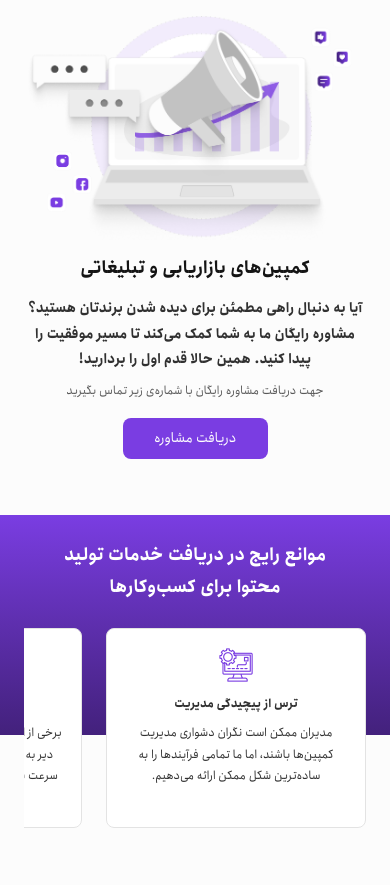
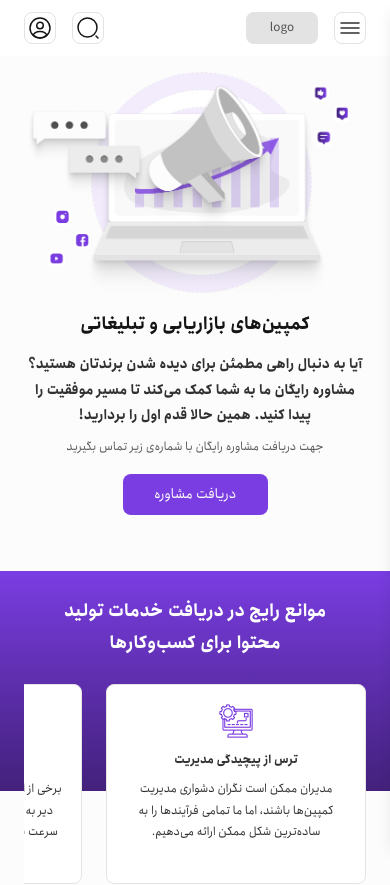
Before and after one commit to moodizone/persian, a Next.js app: page /campaigns in a window 390 px wide. Shown: the top 885 px of the page. Built offline with nearby package versions, Linux system fonts and the light colour scheme.

Commit message:
🚧 add header

```diff
--- a/src/app/globals.css
+++ b/src/app/globals.css
@@ -29,6 +29,8 @@
   --color-mercury: #e3e3e3;
   --color-gray: #8a8a8a;
   --color-scorpion: #595959;
+  --color-emperor: #515151;
+  --color-silver-chalice: #a0a0a0;
 }
 
 body {
--- /dev/null
+++ b/src/components/SVGR/Burger.tsx
@@ -0,0 +1,39 @@
+import * as React from "react";
+
+interface Props {
+  color?: string;
+  size?: number;
+}
+
+function Burger({ color = "#303030", size = 24 }: Props) {
+  return (
+    <svg
+      width={size}
+      height={size}
+      viewBox="0 0 24 24"
+      fill="none"
+      xmlns="http://www.w3.org/2000/svg"
+    >
+      <path
+        d="M3 7H21"
+        stroke={color}
+        strokeWidth="1.5"
+        strokeLinecap="round"
+      />
+      <path
+        d="M3 12H21"
+        stroke={color}
+        strokeWidth="1.5"
+        strokeLinecap="round"
+      />
+      <path
+        d="M3 17H21"
+        stroke={color}
+        strokeWidth="1.5"
+        strokeLinecap="round"
+      />
+    </svg>
+  );
+}
+
+export default Burger;
--- /dev/null
+++ b/src/components/SVGR/Search.tsx
@@ -0,0 +1,35 @@
+import * as React from "react";
+
+interface Props {
+  color?: string;
+  size?: number;
+}
+
+function Search({ color = "#141414", size = 24 }: Props) {
+  return (
+    <svg
+      width={size}
+      height={size}
+      viewBox="0 0 24 24"
+      fill="none"
+      xmlns="http://www.w3.org/2000/svg"
+    >
+      <path
+        d="M11.5 21C16.7467 21 21 16.7467 21 11.5C21 6.25329 16.7467 2 11.5 2C6.25329 2 2 6.25329 2 11.5C2 16.7467 6.25329 21 11.5 21Z"
+        stroke={color}
+        strokeWidth="1.5"
+        strokeLinecap="round"
+        strokeLinejoin="round"
+      />
+      <path
+        d="M22 22L20 20"
+        stroke={color}
+        strokeWidth="1.5"
+        strokeLinecap="round"
+        strokeLinejoin="round"
+      />
+    </svg>
+  );
+}
+
+export default Search;
--- a/src/layout/header.tsx
+++ /dev/null
@@ -1,7 +0,0 @@
-import * as React from "react";
-
-function Header() {
-  return <header></header>;
-}
-
-export default Header;
--- /dev/null
+++ b/src/layout/header/index.tsx
@@ -0,0 +1,137 @@
+"use client";
+
+import * as React from "react";
+import Link from "next/link";
+
+import Logo from "@/layout/header/logo";
+import { usePathname } from "next/navigation";
+import Burger from "@/components/SVGR/Burger";
+import Search from "@/components/SVGR/Search";
+import User from "@/components/SVGR/User";
+
+interface LinkType {
+  id: number;
+  label: string;
+  url: string;
+}
+const links: LinkType[] = [
+  { id: 1, label: "خانه", url: "#" },
+  { id: 2, label: "طراحی سایت", url: "#" },
+  { id: 3, label: "کمپین‌های بازاریابی و تبلیغاتی", url: "/campaigns" },
+  { id: 4, label: "اتوماسیون و بازاریابی", url: "#" },
+  { id: 5, label: "تولید محتوا", url: "#" },
+  { id: 6, label: "سئو", url: "#" },
+  { id: 7, label: "تماس با ما", url: "#" },
+];
+
+function Header() {
+  const [isMenuOpen, setIsMenuOpen] = React.useState(false);
+  const pathname = usePathname();
+
+  return (
+    <header className="shadow-sm bg-white px-6">
+      <div className="max-w-[1200px] mx-auto">
+        <nav
+          className="mx-auto flex items-center justify-start md:justify-between py-3 md:py-4"
+          role="navigation"
+          aria-label="main navigation"
+        >
+          <div className="flex items-center gap-4 md:hidden">
+            <button
+              onClick={() => setIsMenuOpen(true)}
+              aria-label="open-menu"
+              className="w-8 h-8 rounded-lg border border-mercury flex items-center justify-center"
+            >
+              <Burger />
+            </button>
+          </div>
+
+          <div className="mr-4 md:mr-0 ml-auto md:ml-0">
+            <Logo />
+          </div>
+
+          {/* Desktop Nav */}
+          <ul className="hidden md:flex items-center justify-center md:gap-4 lg:gap-5 xl:gap-6 text-sm font-medium grow">
+            {links.map((link) => (
+              <li key={link.id}>
+                <Link
+                  href={link.url}
+                  className={`hover:text-cod-gray ${
+                    pathname === link.url
+                      ? "text-cod-gray font-bold"
+                      : "text-silver-chalice text-[14px] font-medium"
+                  }`}
+                >
+                  {link.label}
+                </Link>
+              </li>
+            ))}
+          </ul>
+
+          {/* Icons */}
+          <div className="flex items-center gap-4">
+            <button
+              aria-label="open-menu"
+              className="w-8 h-8 rounded-lg border border-mercury flex items-center justify-center"
+            >
+              <Search />
+            </button>
+            <button
+              aria-label="open-menu"
+              className="w-8 h-8 rounded-lg border border-mercury flex items-center justify-center"
+            >
+              <User color="#141414" />
+            </button>
+          </div>
+        </nav>
+
+        <div
+          className={`fixed top-0 right-0 h-full w-64 bg-white shadow-lg z-50 transform transition-transform duration-300 ease-in-out ${
+            isMenuOpen ? "translate-x-0" : "translate-x-full"
+          } md:hidden`}
+          role="dialog"
+          aria-modal="true"
+          aria-label="Mobile-Menu"
+        >
+          <div className="flex justify-between items-center p-4 border-b border-mercury">
+            <span className="text-lg font-semibold">Menu</span>
+            <button
+              onClick={() => setIsMenuOpen(false)}
+              aria-label="Close Menu"
+              className="text-xl"
+            >
+              ×
+            </button>
+          </div>
+          <ul className="flex flex-col gap-4 p-4 text-sm font-medium">
+            {links.map((link) => (
+              <li key={link.id}>
+                <Link
+                  href={link.url}
+                  className={`hover:text-cod-gray ${
+                    pathname === link.url
+                      ? "text-cod-gray font-bold"
+                      : "text-silver-chalice text-[14px] font-medium"
+                  }`}
+                >
+                  {link.label}
+                </Link>
+              </li>
+            ))}
+          </ul>
+        </div>
+
+        {/* Overlay when menu is open */}
+        {isMenuOpen && (
+          <div
+            className="fixed inset-0 bg-black/80 z-40 md:hidden"
+            onClick={() => setIsMenuOpen(false)}
+            aria-hidden="true"
+          />
+        )}
+      </div>
+    </header>
+  );
+}
+
+export default Header;
--- /dev/null
+++ b/src/layout/header/logo.tsx
@@ -0,0 +1,11 @@
+import * as React from "react";
+
+function Logo() {
+  return (
+    <div className="rounded-lg md:rounded-2xl h-8 md:h-10 w-[72px] md:w-[102px] flex justify-center items-center text-[12px] md:text-[18px] font-medium bg-mercury text-emperor md:text-cod-gray">
+      {"logo"}
+    </div>
+  );
+}
+
+export default Logo;
```
